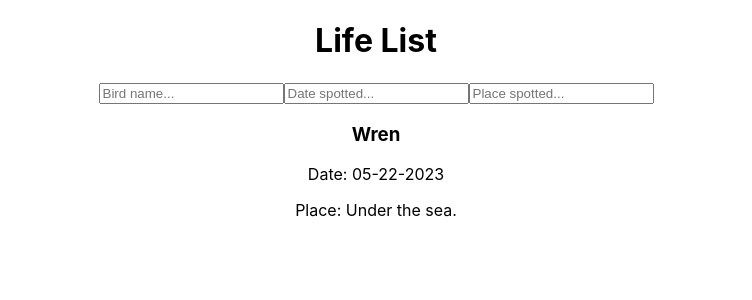
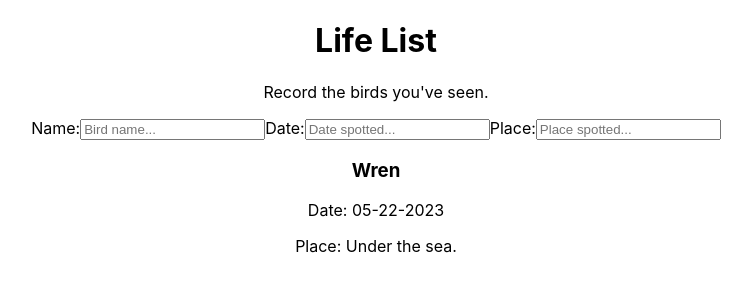
Before and after one commit to turingschool-examples/life-list-fe, a React (Create React App) app: page / in a window 1280 px wide. Shown: the top 300 px of the page, without its empty margins (264-1016 px from the left). Built offline with nearby package versions, Linux system fonts and the light colour scheme.

Commit message:
Divide content into basic components

```diff
--- a/src/App.js
+++ b/src/App.js
@@ -1,23 +1,16 @@
 import './App.css';
+import Form from './Form';
+import BirdsContainer from './BirdsContainer';
 
 function App() {
   return (
     <div className="App">
       <h1>Life List</h1>
+      <p>Record the birds you've seen.</p>
 
-      <form>
-        <input name="name" title="bird name" type="text" placeholder="Bird name..." />
-        <input name="date" title="date spotted" type="text" placeholder="Date spotted..." />
-        <input name="place" title="place spotted" type="text" placeholder="Place spotted..." />
-      </form>
+      <Form />
 
-      <section>
-        <article>
-          <h3>Wren</h3>
-          <p>Date: 05-22-2023</p>
-          <p>Place: Under the sea.</p>
-        </article>
-      </section>
+      <BirdsContainer />
     </div>
   );
 }
--- /dev/null
+++ b/src/BirdsContainer.js
@@ -0,0 +1,13 @@
+function BirdsContainer() {
+  return (
+    <section>
+      <article>
+        <h3>Wren</h3>
+        <p>Date: 05-22-2023</p>
+        <p>Place: Under the sea.</p>
+      </article>
+    </section>
+  )
+}
+
+export default BirdsContainer;
--- /dev/null
+++ b/src/Form.js
@@ -0,0 +1,16 @@
+function Form() {
+  return (
+    <form>
+      <label for="bird-name">Name:</label>
+      <input name="bird-name" type="text" placeholder="Bird name..." />
+
+      <label for="date">Date:</label>
+      <input name="date" type="text" placeholder="Date spotted..." />
+
+      <label for="place">Place:</label>
+      <input name="place" type="text" placeholder="Place spotted..." />
+    </form>
+  )
+}
+
+export default Form;
```
